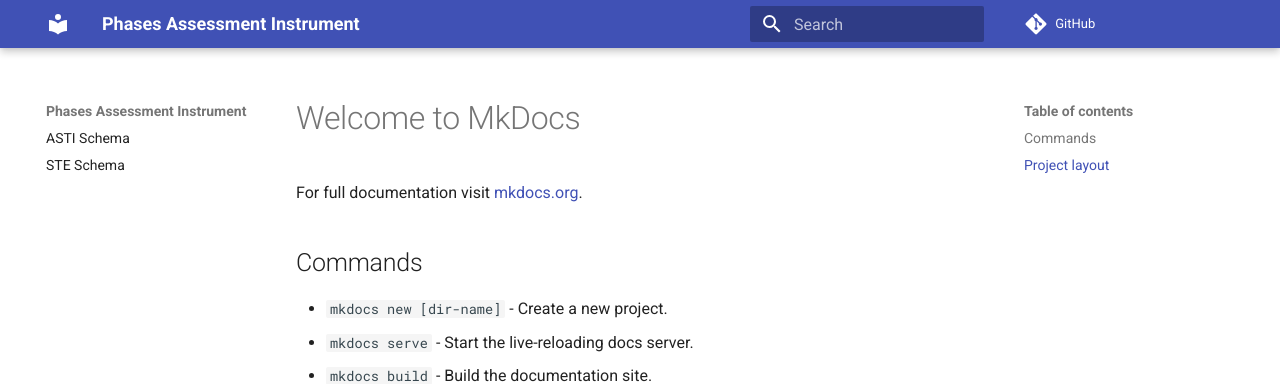
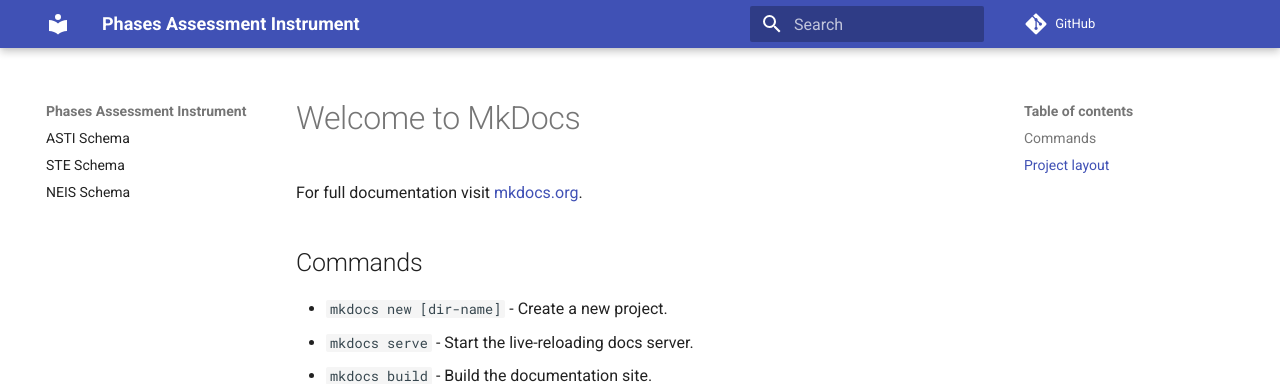
Before and after one commit to Buffalo-Ontology-Group/phases-assessment-instrument, an MkDocs documentation site: the page built from docs/index.md, in a window 1280 px wide. Shown: the top 384 px of the page. Built offline with MkDocs 1.6.1 and Material for MkDocs 9.7.7, drawn with Linux system fonts in a browser that asks for light colours; comment, search, counter and statistics services are not loaded.

Commit message:
generate neis documentation page

```diff
--- a/mkdocs.yml
+++ b/mkdocs.yml
@@ -25,3 +25,4 @@
 nav:
   - ASTI Schema: asti_schema.md
   - STE Schema: ste_schema.md
+  - NEIS Schema: neis_schema.md
```
Also changed, not shown: 1 other file.
